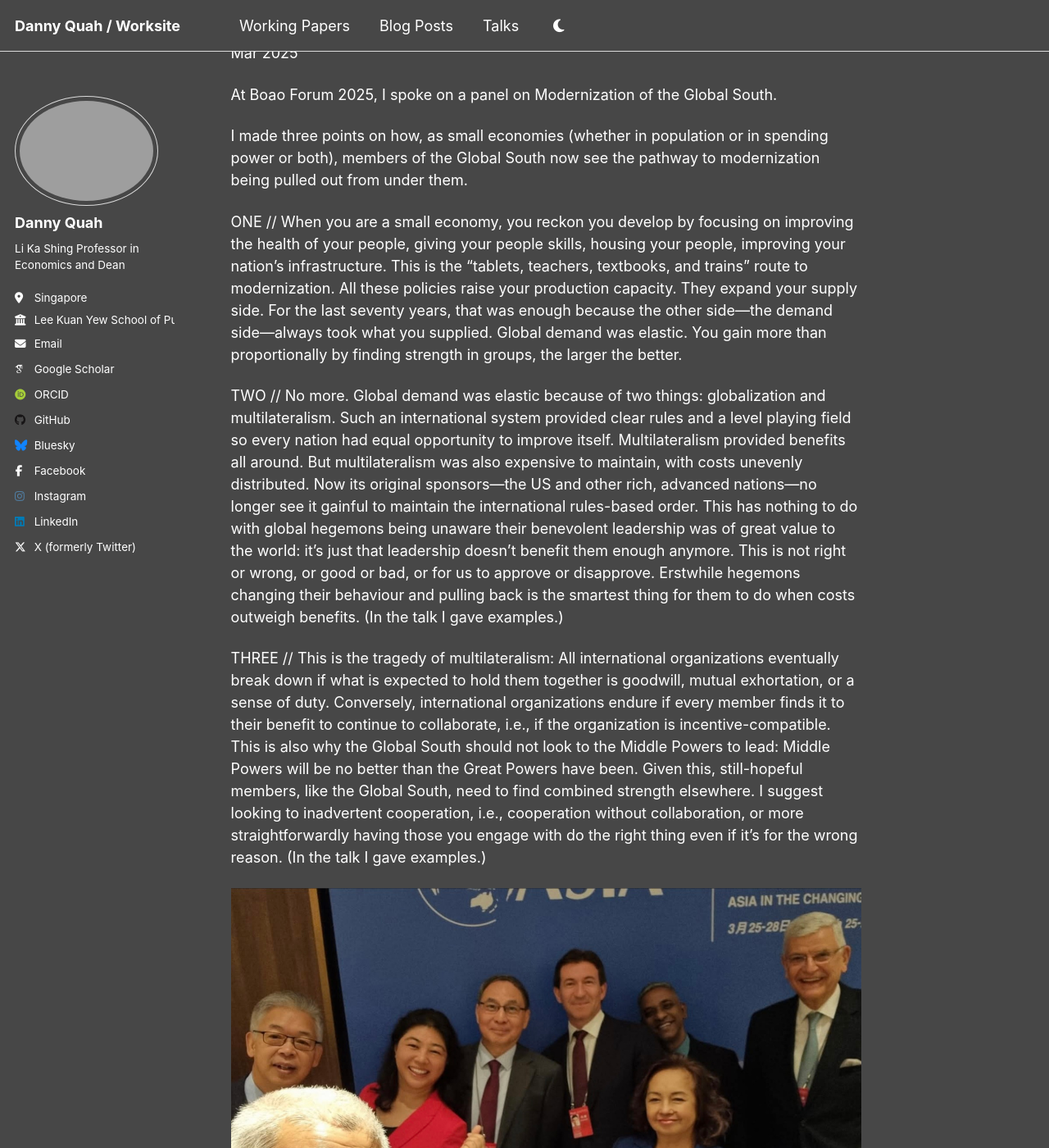
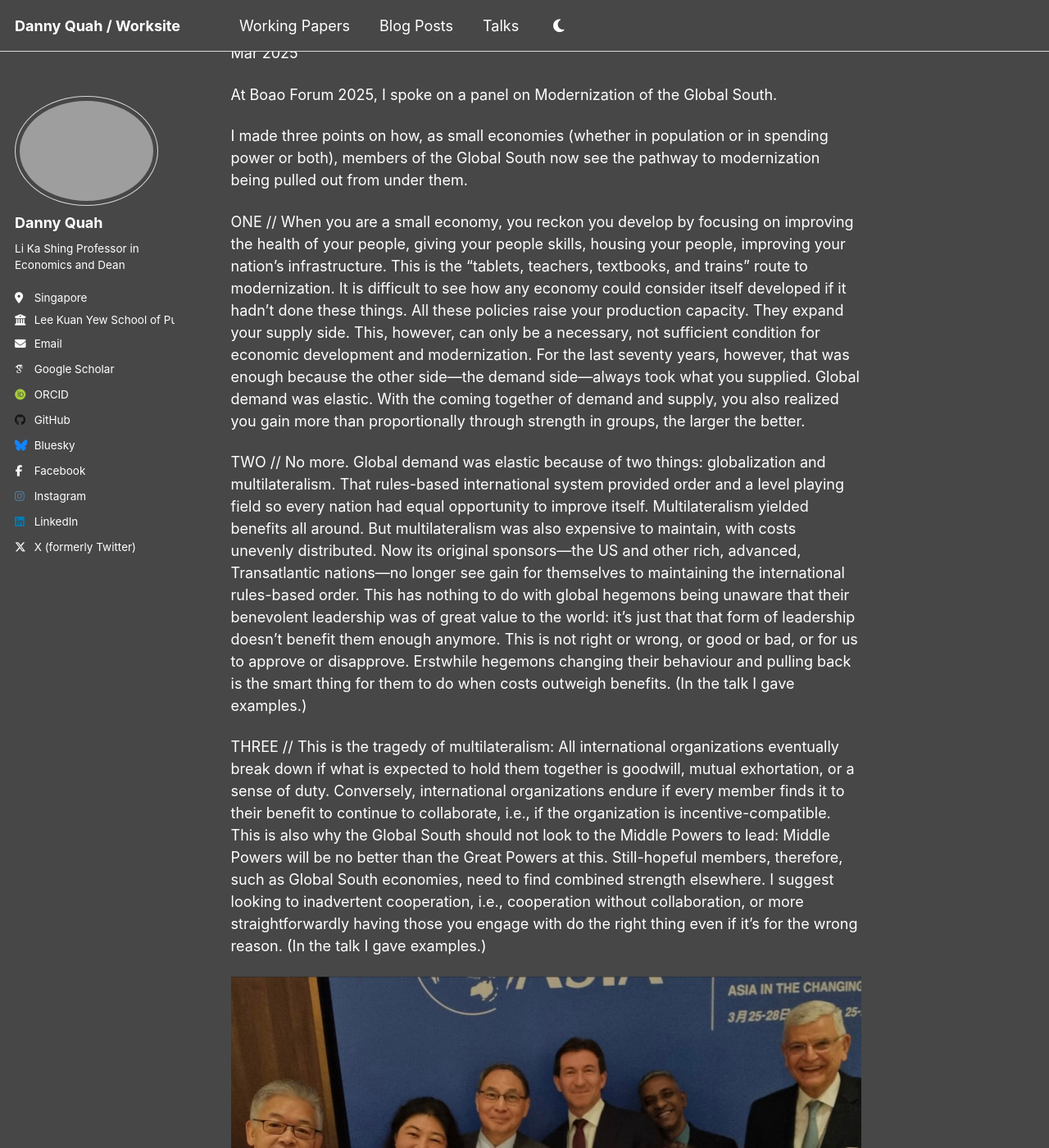
Before and after one commit to DannyQuah/DannyQuah.github.io, a Jekyll site: the page built from _posts/2025-03-30-Boao-Forum-Tragedy-Multilateralism-Global-South-Modernization.md, in a window 1280 px wide and 1400 px high, scrolled down 320 px. Shown: the whole window at 82% size. Built offline with Jekyll 4.4.1, drawn with Linux system fonts in a browser that asks for light colours; some web fonts are replaced.

Commit message:
Tragedy Multilateralism clean

```diff
--- a/_posts/2025-03-30-Boao-Forum-Tragedy-Multilateralism-Global-South-Modernization.md
+++ b/_posts/2025-03-30-Boao-Forum-Tragedy-Multilateralism-Global-South-Modernization.md
@@ -21,11 +21,11 @@ At Boao Forum 2025, I spoke on a panel on Modernization of the Global South.
 
 I made three points on how, as small economies (whether in population or in spending power or both), members of the Global South now see the pathway to modernization being pulled out from under them.
 
-ONE // When you are a small economy, you reckon you develop by focusing on improving the health of your people, giving your people skills, housing your people, improving your nation's infrastructure.  This is the "tablets, teachers, textbooks, and trains" route to modernization.  All these policies raise your production capacity. They expand your supply side. For the last seventy years, that was enough because the other side---the demand side---always took what you supplied. Global demand was elastic.  You gain more than proportionally by finding strength in groups, the larger the better.
+ONE // When you are a small economy, you reckon you develop by focusing on improving the health of your people, giving your people skills, housing your people, improving your nation's infrastructure.  This is the "tablets, teachers, textbooks, and trains" route to modernization.  It is difficult to see how any economy could consider itself developed if it hadn't done these things.  All these policies raise your production capacity.  They expand your supply side. This, however, can only be a necessary, not sufficient condition for economic development and modernization.  For the last seventy years, however, that was enough because the other side---the demand side---always took what you supplied. Global demand was elastic.  With the coming together of demand and supply, you also realized you gain more than proportionally through strength in groups, the larger the better.
 
-TWO // No more.  Global demand was elastic because of two things:  globalization and multilateralism.  Such an international system provided clear rules and a level playing field so every nation had equal opportunity to improve itself.  Multilateralism provided benefits all around.  But multilateralism was also expensive to maintain, with costs unevenly distributed.  Now its original sponsors---the US and other rich, advanced nations---no longer see it gainful to maintain the international rules-based order.  This has nothing to do with global hegemons being unaware their benevolent leadership was of great value to the world: it's just that leadership doesn't benefit them enough anymore.  This is not right or wrong, or good or bad, or for us to approve or disapprove.  Erstwhile hegemons changing their behaviour and pulling back is the smartest thing for them to do when costs outweigh benefits.  (In the talk I gave examples.)
+TWO // No more.  Global demand was elastic because of two things:  globalization and multilateralism.  That rules-based international system provided order and a level playing field so every nation had equal opportunity to improve itself.  Multilateralism yielded benefits all around.  But multilateralism was also expensive to maintain, with costs unevenly distributed.  Now its original sponsors---the US and other rich, advanced, Transatlantic nations---no longer see gain for themselves to maintaining the international rules-based order.  This has nothing to do with global hegemons being unaware that their benevolent leadership was of great value to the world: it's just that that form of leadership doesn't benefit them enough anymore.  This is not right or wrong, or good or bad, or for us to approve or disapprove.  Erstwhile hegemons changing their behaviour and pulling back is the smart thing for them to do when costs outweigh benefits.  (In the talk I gave examples.)
 
-THREE // This is the tragedy of multilateralism:  All international organizations eventually break down if what is expected to hold them together is goodwill, mutual exhortation, or a sense of duty.  Conversely, international organizations endure if every member finds it to their benefit to continue to collaborate, i.e., if the organization is incentive-compatible.  This is also why the Global South should not look to the Middle Powers to lead:  Middle Powers will be no better than the Great Powers have been.  Given this, still-hopeful members, like the Global South, need to find combined strength elsewhere.  I suggest looking to inadvertent cooperation, i.e., cooperation without collaboration, or more straightforwardly having those you engage with do the right thing even if it's for the wrong reason. (In the talk I gave examples.)
+THREE // This is the tragedy of multilateralism:  All international organizations eventually break down if what is expected to hold them together is goodwill, mutual exhortation, or a sense of duty.  Conversely, international organizations endure if every member finds it to their benefit to continue to collaborate, i.e., if the organization is incentive-compatible.  This is also why the Global South should not look to the Middle Powers to lead:  Middle Powers will be no better than the Great Powers at this.  Still-hopeful members, therefore, such as Global South economies, need to find combined strength elsewhere.  I suggest looking to inadvertent cooperation, i.e., cooperation without collaboration, or more straightforwardly having those you engage with do the right thing even if it's for the wrong reason. (In the talk I gave examples.)
 
 <img src="https://DannyQuah.github.io/Storage/2025.03.26.1045.Wed-Global-South-Moving-towards-Modernization-DongYu-post.jpg" alt="Boao Forum Tragedy Global South Modernization"/>
 
```
Also changed, not shown: other parts of _posts/2025-03-30-Boao-Forum-Tragedy-Multilateralism-Global-South-Modernization.md (+1 -1 lines), _talks/2025-03-28-1730-NIF-Asia-Global-Economic-Disruption-Power-Shifts-Tokyo.md (+3 -3 lines).
